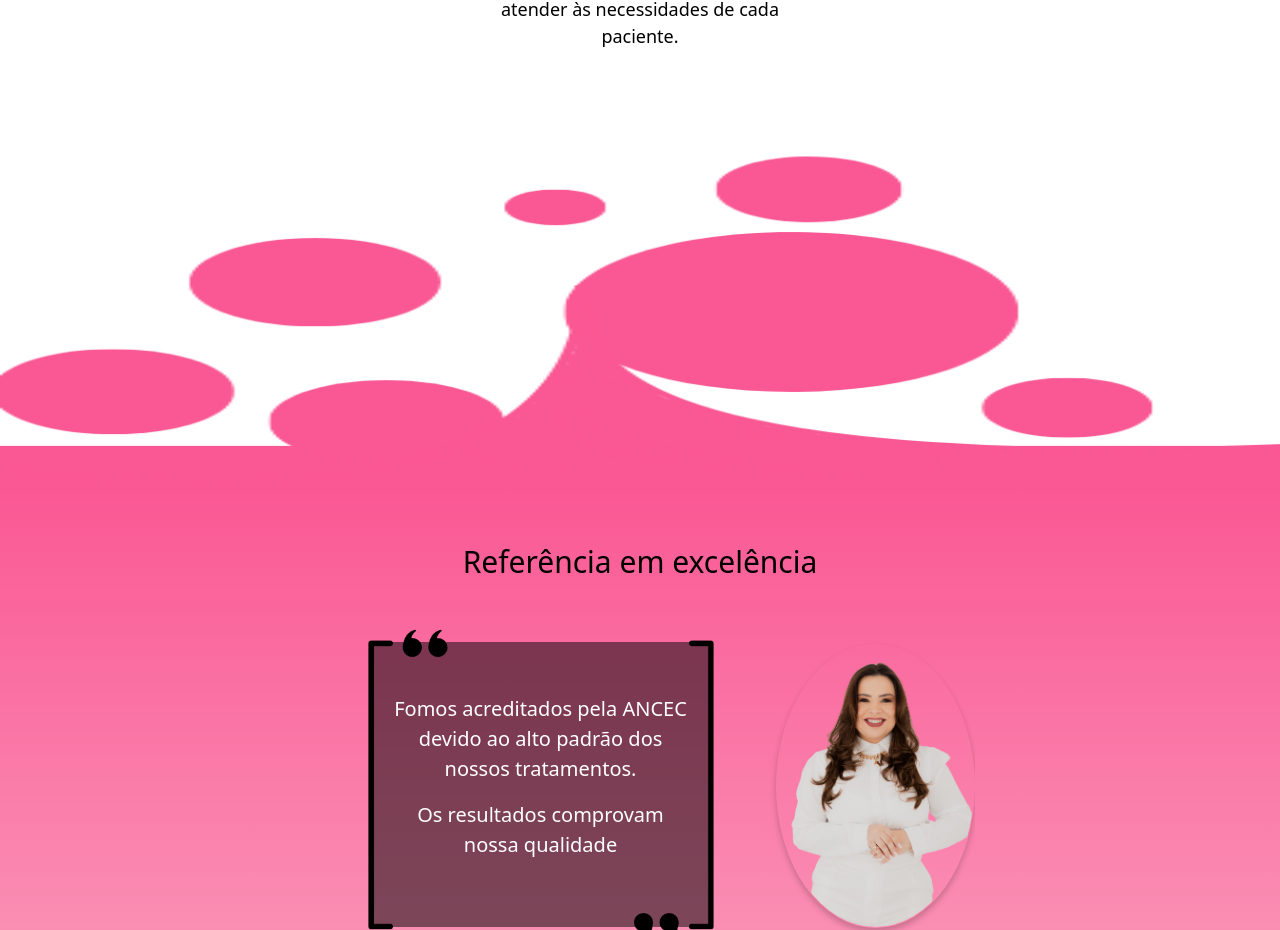
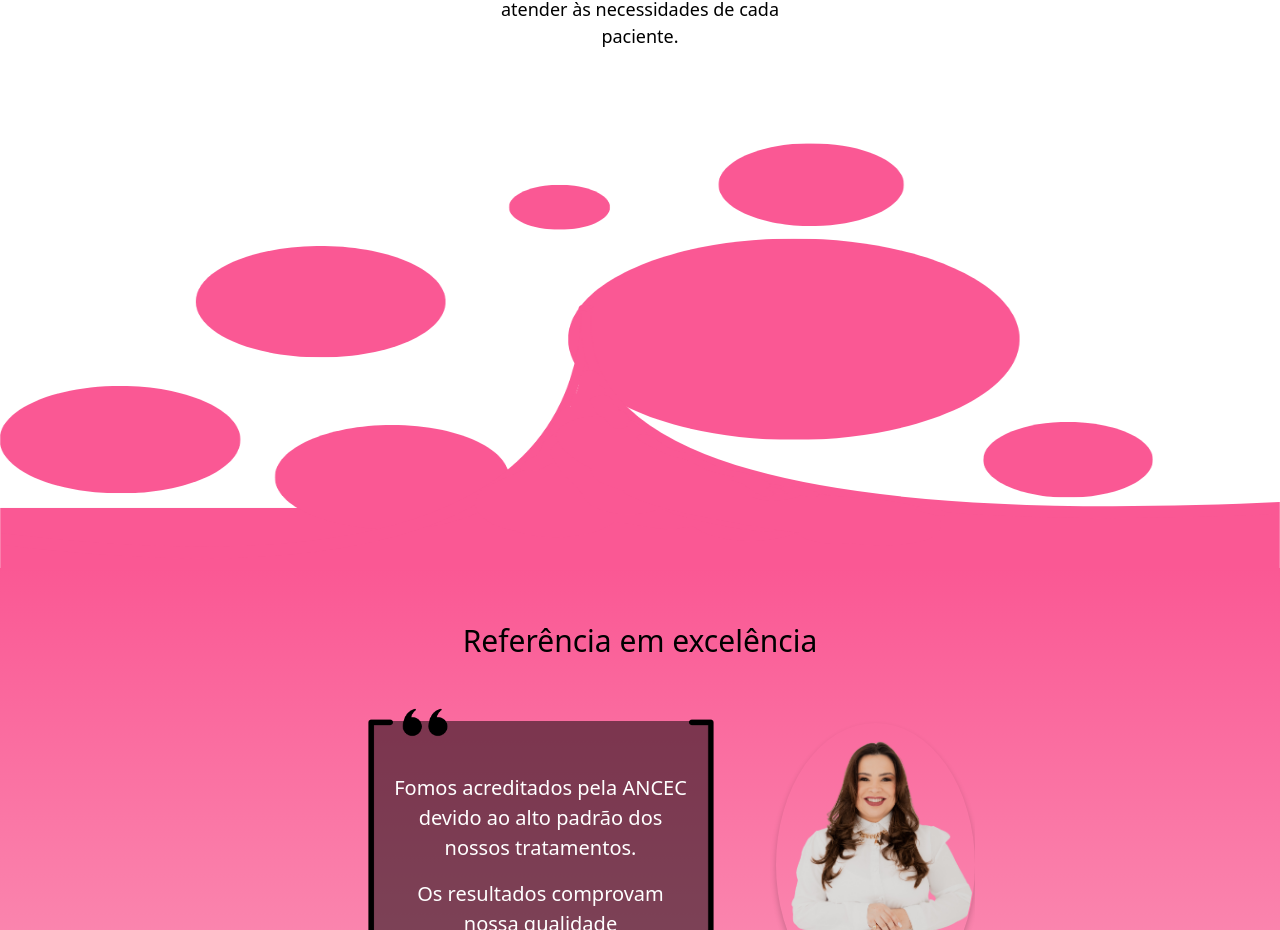
Before and after one commit to DhCavalcante777/dermafisio, a Vue app: page / in a window 1280 px wide. Shown: the part 815-1745 px from the top of the page. Built offline with nearby package versions, Linux system fonts and the light colour scheme.

Commit message:
alteração de layout para desktop

```diff
--- a/src/components/landind-page.vue
+++ b/src/components/landind-page.vue
@@ -35,7 +35,8 @@
         </div>
       </div>
     </div>
-    <img class="separation" src="../assets/image/separation.png" alt="bolas" />
+    <img class="separation-mobile" src="../assets/image/separation.png" alt="bolas" />
+    <img class="separation-desktop" src="../assets/image/BolasFlutuandoGrande.png" alt="bolas" />
     <div class="third-container">
       <p class="reference-title">Referência em excelência</p>
       <div class="depoimento-container">
@@ -435,11 +436,25 @@ onMounted(() => {
   }
 }
 
-.separation {
+.separation-mobile {
   width: 100%;
 
   @media (min-width: 758px) {
     height: 360px;
+  }
+
+  @media (min-width: 800px) {
+    display: none;
+  }
+}
+
+.separation-desktop {
+  display: none;
+
+  @media (min-width: 800px) {
+    display: block;
+    width: 100%;
+    height: 439px;
   }
 }
 
```
Also changed, not shown: src/assets/image/BolasFlutuandoGrande.png (added).
